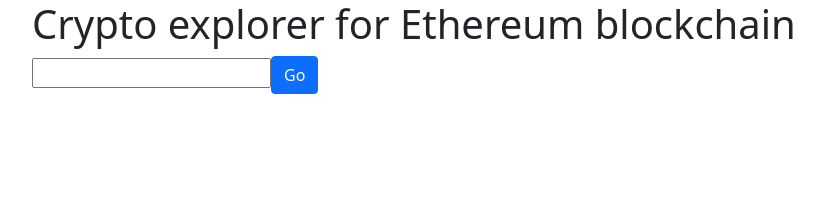
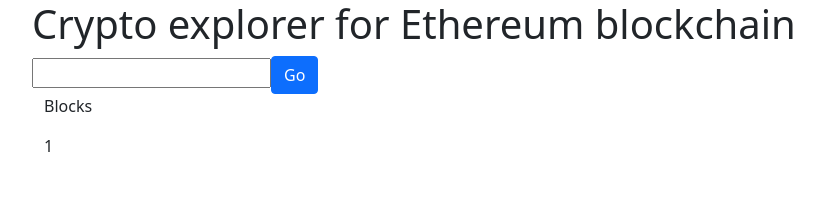
Before and after one commit to aadelop/crypto-explorer, a React (Vite) app in the folder frontend/: page /block/1 in a window 1280 px wide. Shown: the top 208 px of the page, without its empty margins (50-874 px from the left). Built offline with nearby package versions, Linux system fonts and the light colour scheme.

Commit message:
Added param to routes of the explorer

```diff
--- a/frontend/src/main.jsx
+++ b/frontend/src/main.jsx
@@ -11,9 +11,9 @@
     <Routes>
       <Route path="*" element={<Home/>}></Route>
       <Route path="/" element={<Home/>}>
-        <Route path="/block" element={<Block/>}> </Route>
-        <Route path="/tx" element={<Transaction />}></Route>
-        <Route path="/balance" element={<Balance/>}></Route>
+        <Route path="/block/:block" element={<Block/>}> </Route>
+        <Route path="/tx/:tx" element={<Transaction />}></Route>
+        <Route path="/balance/:address" element={<Balance/>}></Route>
       </Route>
     </Routes>
   </BrowserRouter>
```
